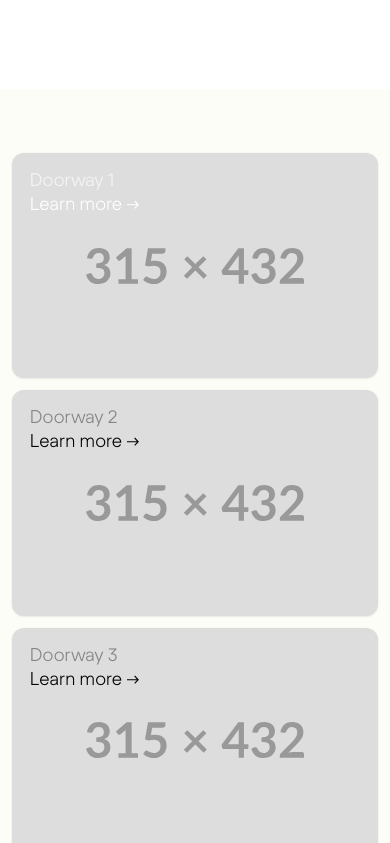
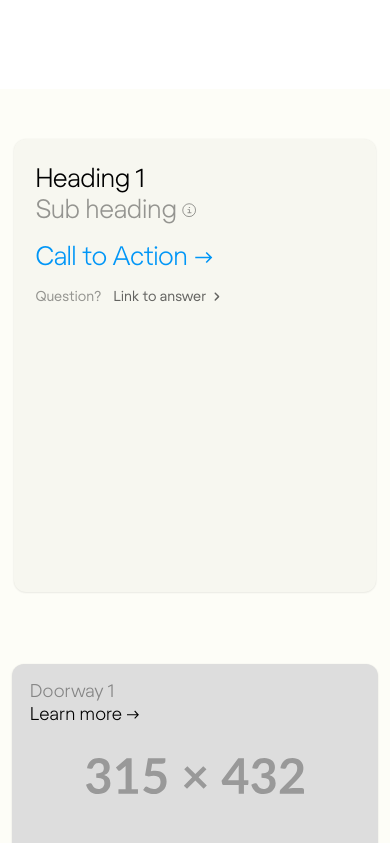
Before and after one commit to ttiimmaacc/simple-spa, a website built with Vite: page index.html in a window 390 px wide. Shown: the part 1320-2163 px from the top of the page. Built offline with nearby package versions, Linux system fonts and the light colour scheme; files whose address does not match are found by name.

Commit message:
feat(home.html): add a new Call to Action section style(home.html): update doorway item class styling style(index.css): import call to action stylesheet style(calltoaction.css): create styles for the Call to Action section style(doorway.css): hide the third doorway item on smaller screens for responsiveness

```diff
--- a/src/javascripts/partials/home.html
+++ b/src/javascripts/partials/home.html
@@ -133,11 +133,100 @@
     </div>
   </div>
 
+  <div class="spacer-120 m-spacer-50"></div>
+  <div class="slide cta-section">
+    <div class="modern-grid">
+      <div class="column-1 m-column-0"></div>
+      <div class="column-5 m-column-6">
+        <h1 class="type-48 m-type-30-light l-type-36">Heading 1</h1>
+        <h1 class="type-48 m-type-30-light l-type-36 color-text-40">
+          Sub heading
+          <nobr>
+            <a href="/#">
+              <svg
+                width="29"
+                height="29"
+                viewBox="0 0 29 29"
+                fill="none"
+                xmlns="http://www.w3.org/2000/svg"
+              >
+                <rect
+                  x="1.5"
+                  y="1.54883"
+                  width="26"
+                  height="26"
+                  rx="13"
+                  stroke="black"
+                  stroke-opacity="0.4"
+                  stroke-width="2"
+                />
+                <path
+                  d="M11.24 18.809H14.0533V14.329H11.24V12.569H16.1333V18.809H19.0933V20.569H11.24V18.809ZM13.6666 9.0623C13.6666 8.72897 13.7867 8.44897 14.04 8.20897C14.28 7.96897 14.6267 7.8623 15.0667 7.8623C15.5067 7.8623 15.8667 7.9823 16.1333 8.20897C16.4 8.44897 16.5333 8.72897 16.5333 9.0623C16.5333 9.39564 16.4 9.68897 16.1333 9.9023C15.8667 10.1156 15.5067 10.2356 15.0667 10.2356C14.6267 10.2356 14.2933 10.129 14.04 9.9023C13.8 9.68897 13.6666 9.40897 13.6666 9.0623Z"
+                  fill="black"
+                  fill-opacity="0.4"
+                />
+              </svg> </a
+          ></nobr>
+        </h1>
+
+        <div class="spacer-24 m-spacer-16"></div>
+
+        <a class="type-48 m-type-30-light l-type-36" href="/#">
+          Call to Action
+          <svg
+            width="33"
+            height="22"
+            viewBox="0 0 33 22"
+            fill="none"
+            xmlns="http://www.w3.org/2000/svg"
+          >
+            <path
+              d="M22.1687 21.427L20.0935 19.3942L27.0812 12.4489H0.5V9.5692H27.0812L20.0512 2.58159L22.1263 0.548828L32.5865 11.0091L22.1687 21.427Z"
+              fill="#0096F7"
+            />
+          </svg>
+        </a>
+        <div class="spacer-24 m-spacer-16"></div>
+        <div
+          class="nobr type-15 m-type-14 l-type-14 color-text-40 cta-section-link"
+        >
+          <nobr>Question?</nobr>
+          <nobr>
+            <a class="color-text-60" onclick="Contact.show({ page: 'expand' })">
+              Link to answer
+              <svg
+                width="6"
+                height="9"
+                viewBox="0 0 6 9"
+                fill="none"
+                xmlns="http://www.w3.org/2000/svg"
+              >
+                <path
+                  d="M0.713212 0.76296C0.428929 1.04724 0.428929 1.50647 0.713212 1.79075L3.54146 4.619L0.713212 7.44724C0.428929 7.73152 0.428929 8.19075 0.713212 8.47503C0.997494 8.75931 1.45672 8.75931 1.741 8.47503L5.08679 5.12925C5.37107 4.84496 5.37107 4.38574 5.08679 4.10146L1.741 0.755671C1.46401 0.478677 0.997494 0.478678 0.713212 0.76296Z"
+                  fill="black"
+                  fill-opacity="0.6"
+                />
+              </svg>
+            </a>
+          </nobr>
+        </div>
+      </div>
+      <!-- <img
+        loading="lazy"
+        alt="image placholder"
+        width="1000"
+        height="230"
+        src="/"
+      /> -->
+    </div>
+    <div class="spacer-8"></div>
+  </div>
+
   <div class="slide basement">
     <div class="spacer-64"></div>
     <div class="modern-grid">
       <a
-        class="column-3 l-column-4 m-column-6 doorway-item doorway-item-inverted type-24-light m-type-18-light"
+        class="column-3 l-column-4 m-column-6 doorway-item doorway-item type-24-light m-type-18-light"
         href="/#"
       >
         <div class="doorway-item-foreground">
@@ -146,7 +235,7 @@
             >Learn more
             <img
               class="doorway-item-arrow"
-              src="/assets/images/icons/arrow-right-white.svg"
+              src="/assets/images/icons/arrow-right-black.svg"
               width="24"
               height="16"
               alt="→"
--- a/src/stylesheets/index.css
+++ b/src/stylesheets/index.css
@@ -1,5 +1,6 @@
 @import 'fonts.css';
 @import 'sections/hero.css';
+@import 'sections/calltoaction.css';
 @import 'sections/doorway.css';
 @import 'footer.css';
 
--- /dev/null
+++ b/src/stylesheets/sections/calltoaction.css
@@ -0,0 +1,103 @@
+/* ******************** */
+/* Section: Call to Action */
+/* ******************** */
+
+.cta-section {
+    flex-direction: column;
+    min-height: unset !important;
+    box-sizing: border-box;
+    padding: 0 var(--modern-grid-column-margin);
+    background: #fdfdf7;
+    aspect-ratio: 1440/552;
+}
+
+.cta-section .modern-grid {
+    height: 100%;
+    padding: 0;
+    border-radius: 12px;
+    background: #f7f7f0;
+    box-shadow: 0 .5px 2px 0 rgba(0, 0, 0, .12);
+}
+
+.cta-section .modern-grid>div {
+    display: flex;
+    align-items: flex-start;
+    flex-direction: column;
+    justify-content: center;
+}
+
+.cta-section h1 svg {
+    width: .55em;
+    height: auto;
+    aspect-ratio: 1;
+}
+
+@media (max-width:1024px) {
+    .cta-section {
+        aspect-ratio: 740/390;
+    }
+
+    .cta-section .column-5 {
+        position: absolute;
+        top: calc(min(100vw, var(--center-column-max-width)) * .055);
+        left: calc(min(100vw, var(--center-column-max-width)) * .055);
+    }
+}
+
+.cta-section .column-5>a svg {
+    position: relative;
+    top: -3px;
+    left: 2px;
+    width: auto;
+    height: .4em;
+}
+
+@media (max-width:768px) {
+    .cta-section {
+        padding: 0 14px;
+        aspect-ratio: 375/435;
+    }
+
+    .cta-section .modern-grid {
+        padding: 30px 18px;
+    }
+
+    .cta-section .modern-grid>div {
+        justify-content: flex-start;
+    }
+
+    .cta-section .modern-grid .m-column-0 {
+        display: none !important;
+    }
+
+    .cta-section .column-5>a svg {
+        top: 0;
+        width: auto;
+        height: .45em;
+        transform: translateY(-.05em);
+    }
+}
+
+.cta-section-link {
+    display: flex;
+    gap: 12px;
+}
+
+.cta-section-link svg {
+    margin-left: 4px;
+}
+
+.cta-section .column-6,
+.cta-section .modern-grid {
+    position: relative;
+    overflow: hidden;
+}
+
+.cta-section .modern-grid>img {
+    position: absolute;
+    top: 5.5vw;
+    left: 3.5vw;
+    width: 100%;
+    height: auto;
+    pointer-events: none;
+}
--- a/src/stylesheets/sections/doorway.css
+++ b/src/stylesheets/sections/doorway.css
@@ -73,3 +73,9 @@
         aspect-ratio: 351/216;
     }
 }
+
+@media (max-width: 1024px) {
+    .doorway-item:nth-child(3) {
+        display: none;
+    }
+}
```
